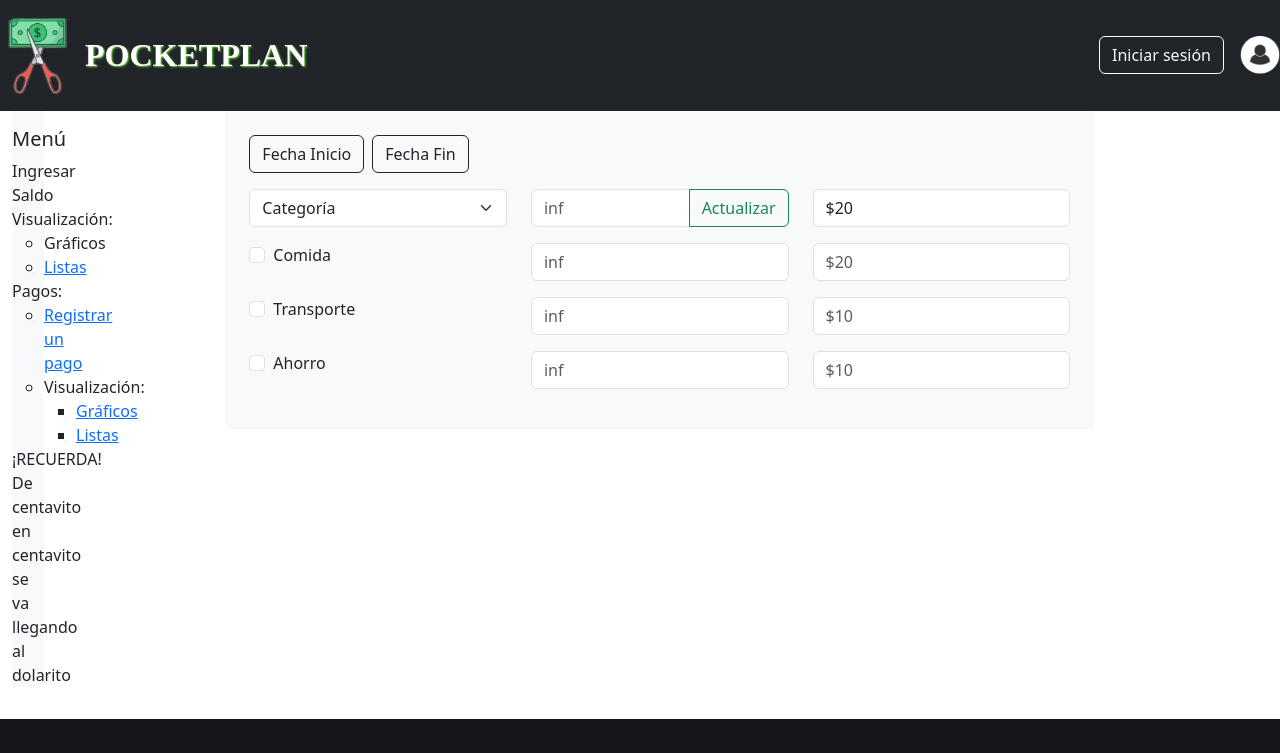
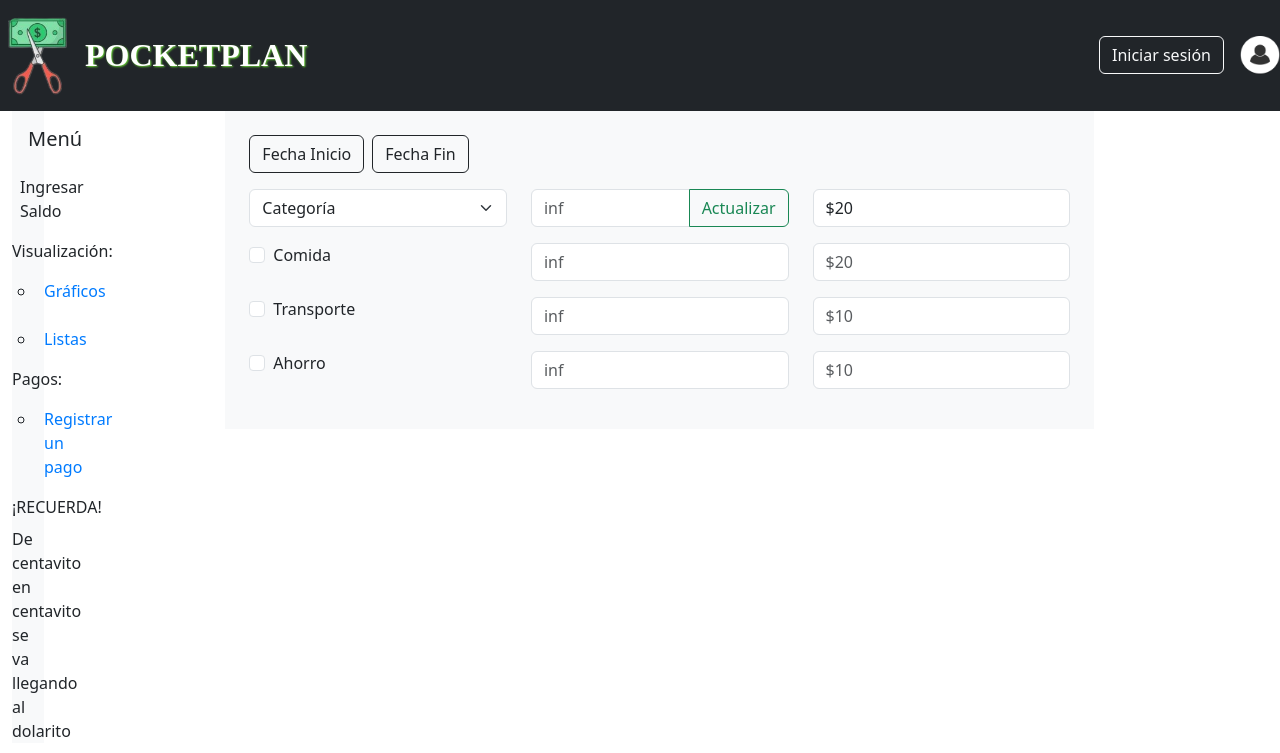
Before and after one commit to Andrespipe1/Proyecto_Gestion, a React (Create React App) app in the folder proyecto_gestion/: page /pagina_monto in a window 1280 px wide. Shown: the top 753 px of the page. Built offline with nearby package versions, Linux system fonts and the light colour scheme.

Commit message:
graficos

```diff
--- /dev/null
+++ b/proyecto_gestion/src/componentes/sidebar.css
@@ -0,0 +1,73 @@
+/* Estilos para el sidebar */
+.bg-light {
+    background-color: #f8f9fa !important; /* Fondo claro */
+}
+
+.pt-3 {
+    padding-top: 1rem !important; /* Espaciado superior */
+}
+
+.sidebar {
+    height: 100vh; /* Altura completa de la ventana */
+    position: fixed; /* Fijo en el lado izquierdo */
+    top: 0;
+    left: 0;
+    z-index: 1000; /* Asegura que esté sobre otros elementos */
+    border-right: 1px solid #dee2e6; /* Borde derecho para separación */
+}
+
+h5 {
+    font-size: 1.25rem;
+    margin-bottom: 1rem;
+    padding: 0 1rem;
+}
+
+ul {
+    padding-left: 1rem;
+}
+
+.list-unstyled {
+    list-style: none;
+    padding: 0;
+    margin: 0;
+}
+
+.list-unstyled li {
+    margin-bottom: 0.5rem;
+}
+
+.list-unstyled a {
+    text-decoration: none;
+    color: #007bff; /* Color del enlace */
+    font-size: 1rem;
+    display: block;
+    padding: 0.5rem;
+    border-radius: 0.25rem;
+    transition: background-color 0.2s ease;
+}
+
+.list-unstyled a:hover {
+    background-color: #e2e6ea; /* Fondo al pasar el ratón */
+    color: #0056b3; /* Color del enlace al pasar el ratón */
+}
+
+ul ul {
+    padding-left: 1.5rem; /* Indentación para submenús */
+}
+
+ul ul li {
+    margin-bottom: 0.25rem;
+}
+
+ul ul li a {
+    font-size: 0.875rem;
+}
+
+.sidebar p {
+    padding: 1rem;
+    font-size: 0.875rem;
+    color: #6c757d; /* Color del texto de la nota */
+    background-color: #e9ecef; /* Fondo de la nota */
+    border-radius: 0.25rem;
+    margin-top: 1rem;
+}
--- a/proyecto_gestion/src/componentes/sidebar.js
+++ b/proyecto_gestion/src/componentes/sidebar.js
@@ -1,7 +1,8 @@
 import React from 'react';
 import { Col } from 'react-bootstrap';
-import "./pagina_monto.css"
+import "./sidebar.css"
 import { useNavigate } from 'react-router-dom';
+
 
 const Sidebar = () => {
 
@@ -18,17 +19,12 @@ const Sidebar = () => {
           <li><a >Ingresar Saldo</a></li>
           <li>Visualización:</li>
           <ul>
-            <li><a onClick={handlegraficoClick}>Gráficos</a></li>
+            <li><a href="" onClick={handlegraficoClick}>Gráficos</a></li>
             <li><a href="#listas">Listas</a></li>
           </ul>
           <li>Pagos:</li>
           <ul>
             <li><a href="#registrar">Registrar un pago</a></li>
-            <li>Visualización:</li>
-            <ul>
-              <li><a href="#graficos">Gráficos</a></li>
-              <li><a href="#listas">Listas</a></li>
-            </ul>
           </ul>
           <li>¡RECUERDA!</li>
           <p>De centavito en centavito se va llegando al dolarito</p>
```
